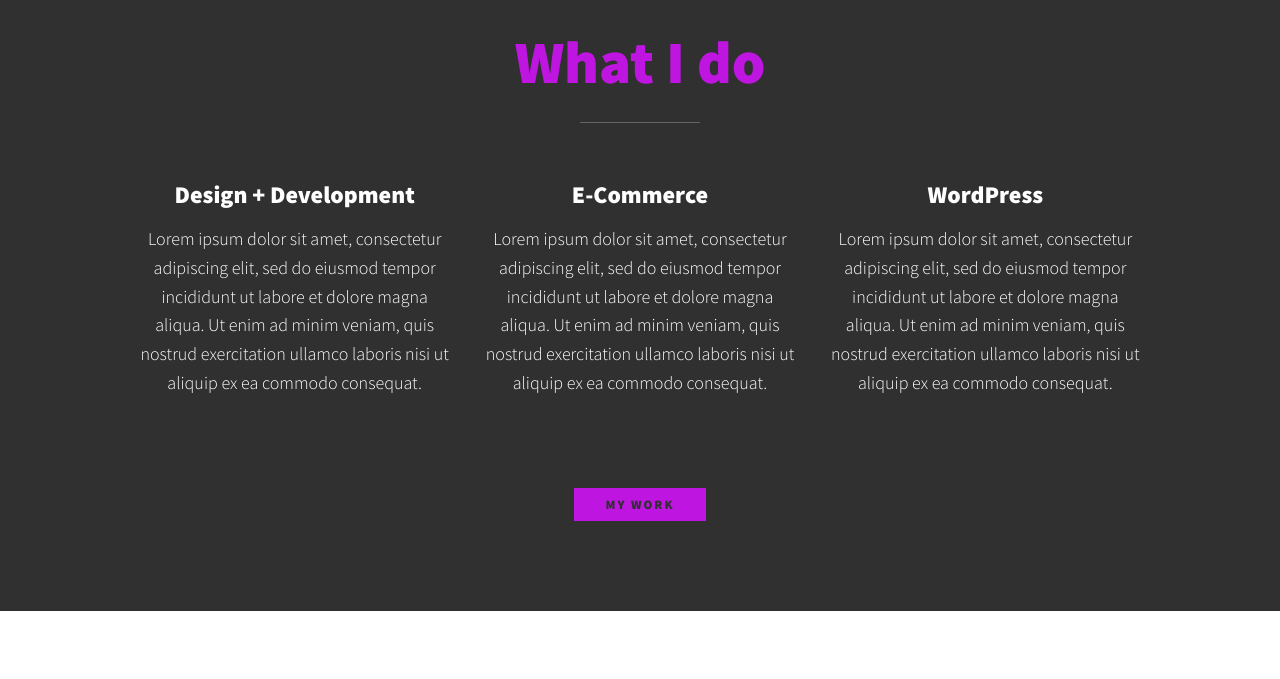
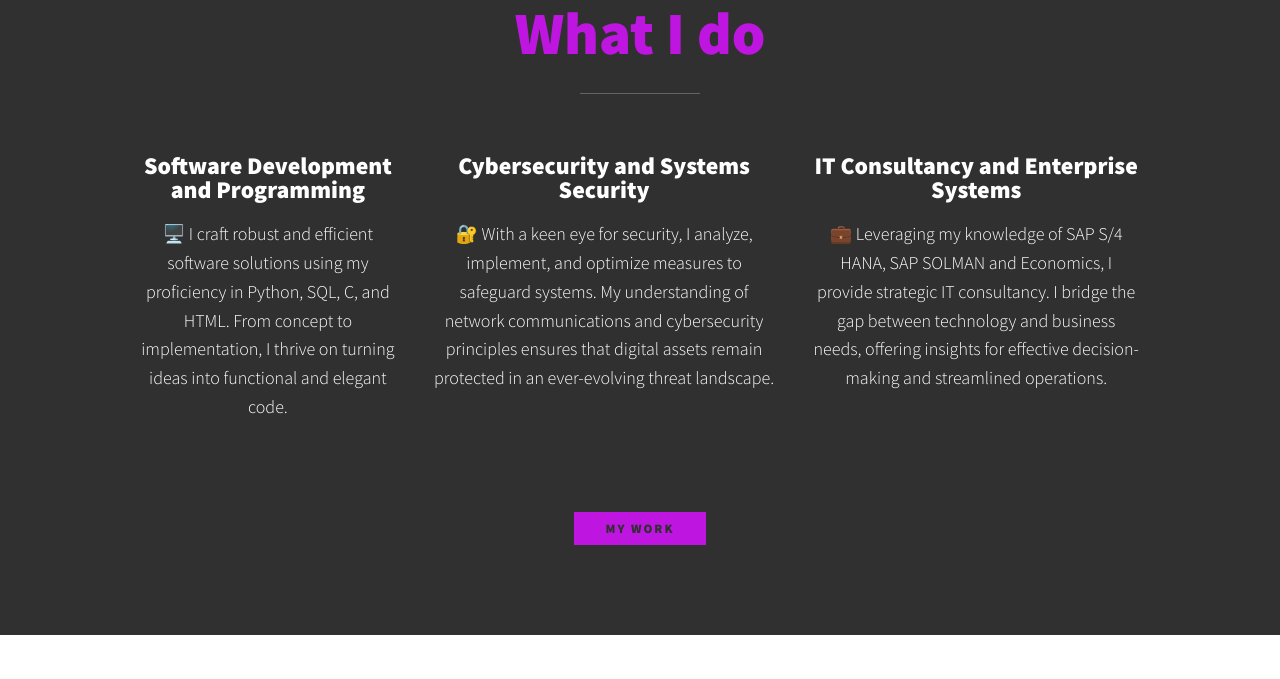
Before and after one commit to tuicat1/portfolio-website, a plain HTML site: page index.html in a window 1280 px wide. Shown: the part 568-1247 px from the top of the page. Drawn offline with nearby package versions, Linux system fonts and the light colour scheme.

Commit message:
services section

```diff
--- a/index.html
+++ b/index.html
@@ -17,7 +17,7 @@
     <body>
         <header>
             <div class="logo">
-                <img src="img/logo.png" alt="Austen Edge Logo">
+                <svg xmlns="http://www.w3.org/2000/svg" height="16" width="20" viewBox="0 0 640 512"><!--!Font Awesome Free 6.5.1 by @fontawesome - https://fontawesome.com License - https://fontawesome.com/license/free Copyright 2023 Fonticons, Inc.--><path d="M392.8 1.2c-17-4.9-34.7 5-39.6 22l-128 448c-4.9 17 5 34.7 22 39.6s34.7-5 39.6-22l128-448c4.9-17-5-34.7-22-39.6zm80.6 120.1c-12.5 12.5-12.5 32.8 0 45.3L562.7 256l-89.4 89.4c-12.5 12.5-12.5 32.8 0 45.3s32.8 12.5 45.3 0l112-112c12.5-12.5 12.5-32.8 0-45.3l-112-112c-12.5-12.5-32.8-12.5-45.3 0zm-306.7 0c-12.5-12.5-32.8-12.5-45.3 0l-112 112c-12.5 12.5-12.5 32.8 0 45.3l112 112c12.5 12.5 32.8 12.5 45.3 0s12.5-32.8 0-45.3L77.3 256l89.4-89.4c12.5-12.5 12.5-32.8 0-45.3z"/></svg>
             </div>
             <button class="nav-toggle" aria-label="toggle-navigation">
                 <span class="hamburger"></span>
@@ -45,21 +45,21 @@
             <h2 class="section__title section__title--services">What I do</h2>
             <div class="services">
                 <div class="service">
-                    <h3>Design + Development</h3>
-                    <p>Lorem ipsum dolor sit amet, consectetur adipiscing elit, sed do eiusmod tempor incididunt ut labore et dolore magna aliqua.
-                        Ut enim ad minim veniam, quis nostrud exercitation ullamco laboris nisi ut aliquip ex ea commodo consequat.</p>
+                    <h3>Software Development and Programming</h3>
+                    <p>🖥️ I craft robust and efficient software solutions using my proficiency in Python, SQL, C, and HTML. From concept to implementation,
+                        I thrive on turning ideas into functional and elegant code.</p>
                 </div> <!-- / service -->
 
                 <div class="service">
-                    <h3>E-Commerce</h3>
-                    <p>Lorem ipsum dolor sit amet, consectetur adipiscing elit, sed do eiusmod tempor incididunt ut labore et dolore magna aliqua.
-                         Ut enim ad minim veniam, quis nostrud exercitation ullamco laboris nisi ut aliquip ex ea commodo consequat.</p>
+                    <h3>Cybersecurity and Systems Security</h3>
+                    <p>🔐 With a keen eye for security, I analyze, implement, and optimize measures to safeguard systems.
+                        My understanding of network communications and cybersecurity principles ensures that digital assets remain protected in an ever-evolving threat landscape.</p>
                 </div> <!-- / service -->
 
                 <div class="service">
-                    <h3>WordPress</h3>
-                    <p>Lorem ipsum dolor sit amet, consectetur adipiscing elit, sed do eiusmod tempor incididunt ut labore et dolore magna aliqua.
-                        Ut enim ad minim veniam, quis nostrud exercitation ullamco laboris nisi ut aliquip ex ea commodo consequat.</p>
+                    <h3> IT Consultancy and Enterprise Systems</h3>
+                    <p>💼 Leveraging my knowledge of SAP S/4 HANA, SAP SOLMAN and Economics, I provide strategic IT consultancy.
+                         I bridge the gap between technology and business needs, offering insights for effective decision-making and streamlined operations.</p>
                 </div> <!-- / service -->
             </div> <!-- / services -->
 
@@ -74,8 +74,8 @@
             <div class="about-me__body">
                 <p>👋 Hi, I'm Austen Edge, a Computer Science student at The University of Auckland deeply passionate about programming, cybersecurity, and IT consultancy.</p>
                 <p>🚀 In my penultimate year, I've mastered Python, SQL, and assembly, with hands-on experience in C, Python, Java, JavaScript, HTML/CSS, and SAP systems. Certified in Microsoft Office, I bridge theoretical knowledge with practical skills.</p>
-                <p> 🌐 My interests span network communications, AI, and security. I excel in drawing ER diagrams and applying logical principles to real-world scenarios.</p>
-                <p> 🔍 Eager to contribute my technical prowess to innovative projects, I'm always exploring new technologies. Let's connect and build something amazing!</p>
+                <p>🌐 My interests span network communications, AI, and security. I excel in drawing ER diagrams and applying logical principles to real-world scenarios.</p>
+                <p>🔍 Eager to contribute my technical prowess to innovative projects, I'm always exploring new technologies. Let's connect and build something amazing!</p>
 
 
             </div>
```
